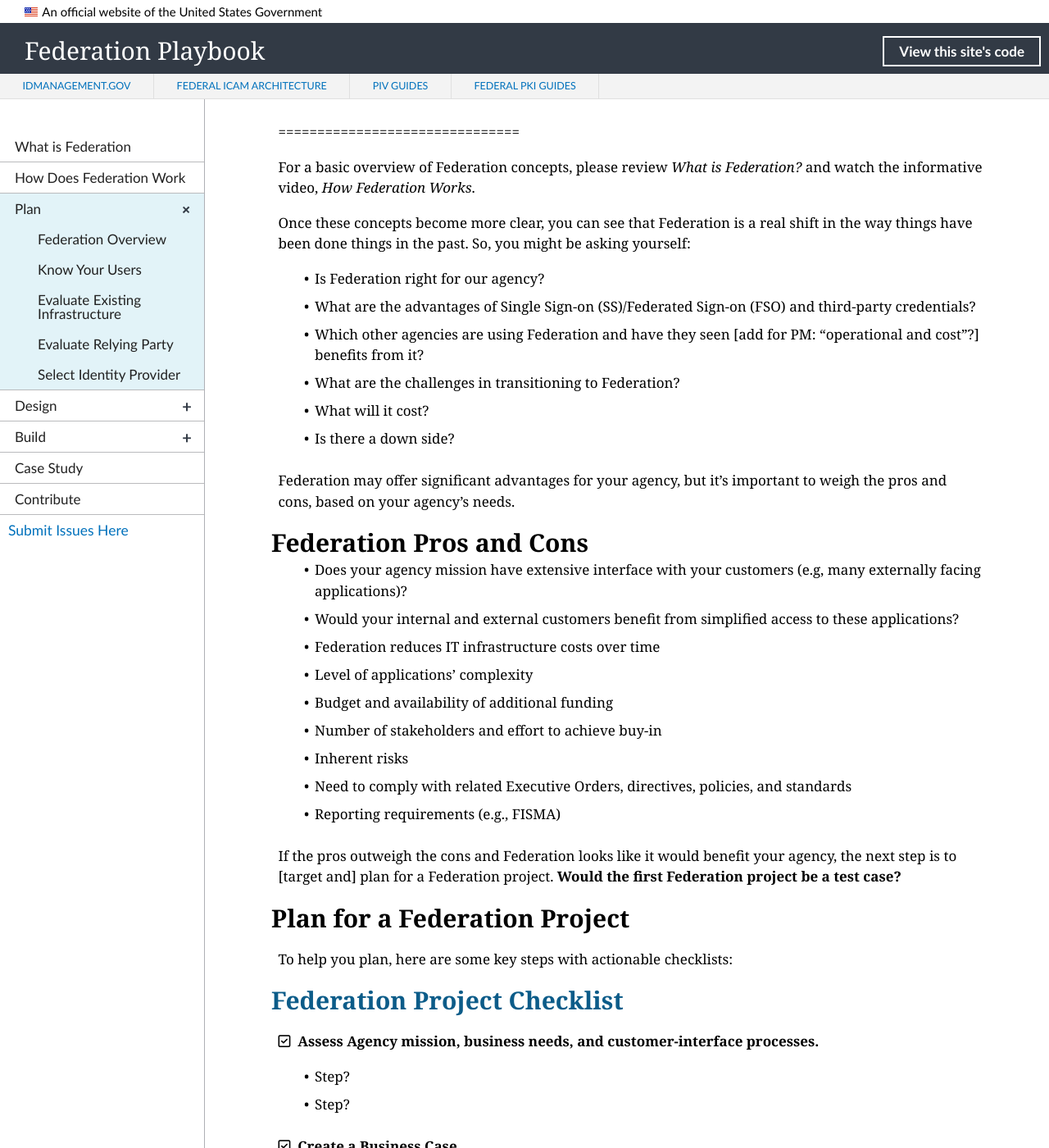
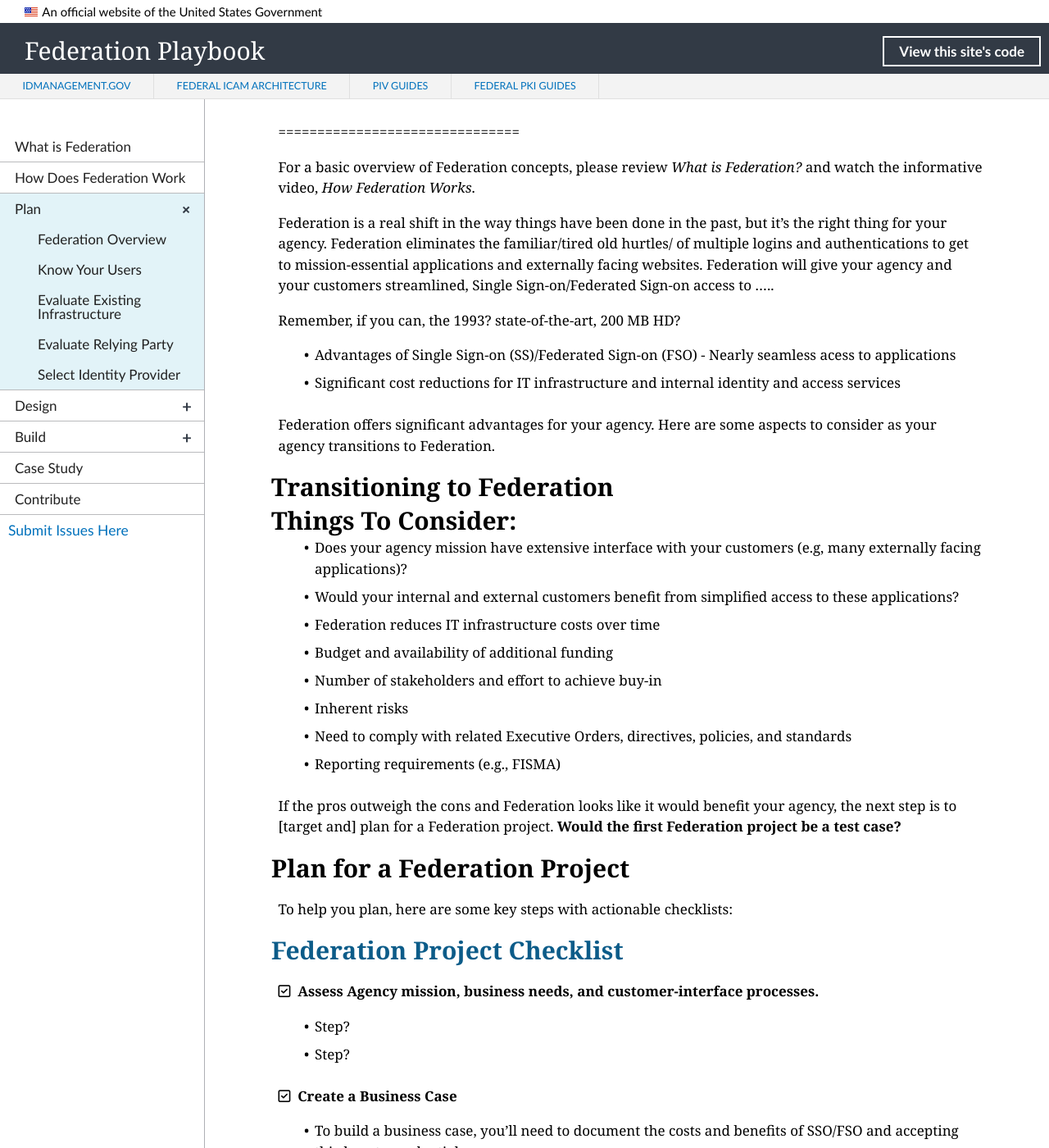
Before and after one commit to GSA/ficam-federation, a Jekyll site: the page built from _plan/00_index.md, in a window 1280 px wide and 1400 px high, scrolled down 594 px. Shown: the whole window at 82% size. Built offline with Jekyll 4.4.1, drawn with Linux system fonts in a browser that asks for light colours; nearby versions of some CDN libraries; library files that are not in the unit come from our copies.

Commit message:
Update 00_index.md
Possible revisions

```diff
--- a/_plan/00_index.md
+++ b/_plan/00_index.md
@@ -17,22 +17,23 @@
 
 For a basic overview of Federation concepts, please review _What is Federation?_ and watch the informative video, _How Federation Works_.
 
-Once these concepts become more clear, you can see that Federation is a real shift in the way things have been done things in the past.  So, you might be asking yourself:
-* Is Federation right for our agency?
-* What are the advantages of Single Sign-on (SS)/Federated Sign-on (FSO) and third-party credentials?
-* Which other agencies are using Federation and have they seen [add for PM: "operational and cost"?] benefits from it?
-* What are the challenges in transitioning to Federation?
-* What will it cost?
-* Is there a down side?
+Federation is a real shift in the way things have been done in the past, but it's the right thing for your agency.  Federation eliminates the familiar/tired old hurtles/ of multiple logins and authentications to get to mission-essential applications and externally facing websites. Federation will give your agency and your customers streamlined, Single Sign-on/Federated Sign-on access to .....
 
-Federation may offer significant advantages for your agency, but it's important to weigh the pros and cons, based on your agency's needs.
+Remember, if you can, the 1993? state-of-the-art, 200 MB HD?
 
-## Federation Pros and Cons
+
+* Advantages of Single Sign-on (SS)/Federated Sign-on (FSO) - Nearly seamless acess to applications
+* Significant cost reductions for IT infrastructure and internal identity and access services
+
+Federation offers significant advantages for your agency.  Here are some aspects to consider as your agency transitions to Federation.
+
+## Transitioning to Federation
+
+## Things To Consider:
 
 * Does your agency mission have extensive interface with your customers (e.g, many externally facing applications)?
 * Would your internal and external customers benefit from simplified access to these applications?
 * Federation reduces IT infrastructure costs over time
-* Level of applications' complexity
 * Budget and availability of additional funding
 * Number of stakeholders and effort to achieve buy-in
 * Inherent risks
```
